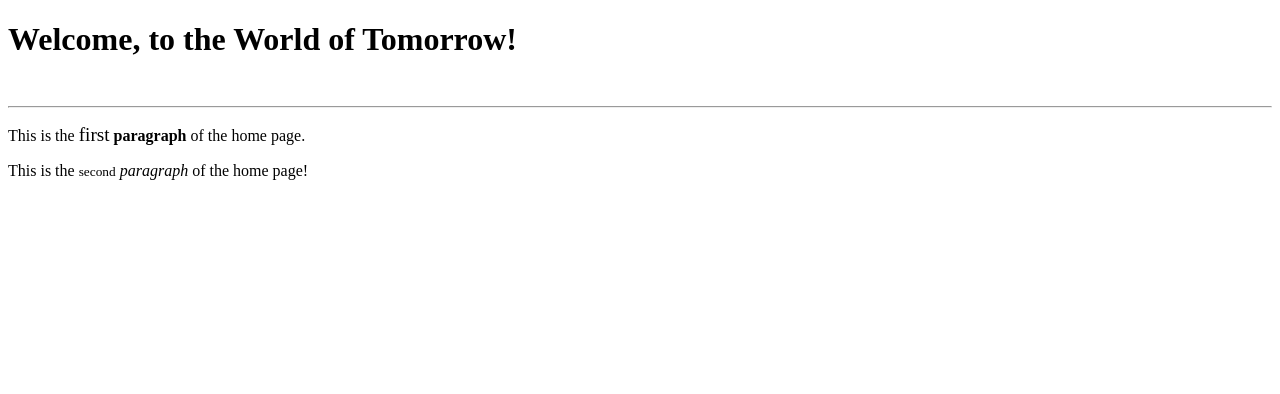
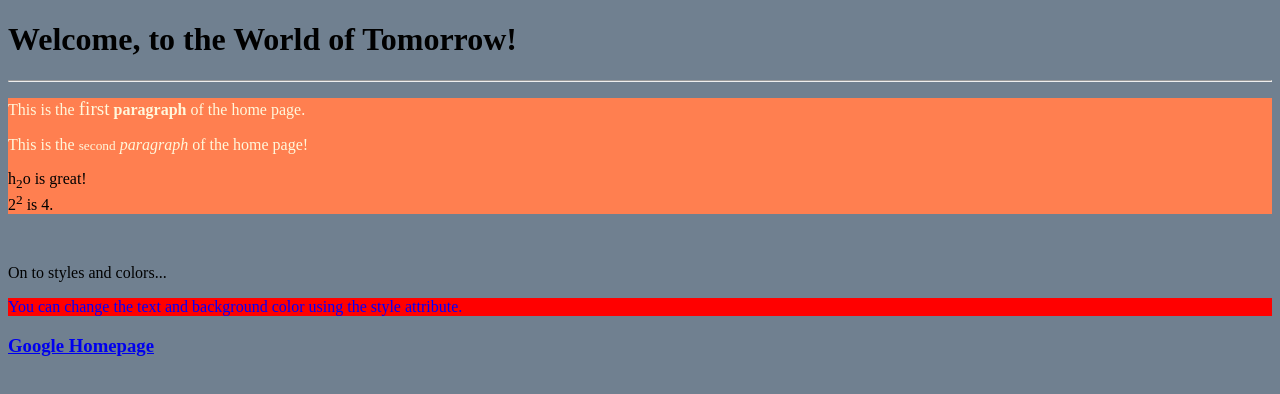
Before and after one commit to fosstek/website-alpha, a plain HTML site: page website-alpha/index.html in a window 1280 px wide. Drawn offline with Linux system fonts and the light colour scheme.

Commit message:
more stuff from tutorial

```diff
--- a/website-alpha/index.html
+++ b/website-alpha/index.html
@@ -1,17 +1,65 @@
 <!DOCTYPE html>
+
 <html>
+
     <head>
+
         <meta charset="utf-8">
         <meta name="description" content="Where it all began,...again.">
         <title>Website Alpha</title>  <!--changes tab and window title-->
+
     </head>
-    <body>
+
+    <body style="background-color: slategrey;">
+        <header>
+
+            <nav></nav>
+
+            <h1>Welcome, to the World of Tomorrow!</h1>       <!--headline-->
+            <hr/>      <!--self closing tab that adds a horizontal rule, or a line across the screen-->
+
+        </header>
 
 
-        <h1>Welcome, to the World of Tomorrow!</h1>       <!--header-->
-        <br/>                                             <!--self closing tag that adds a line break-->
-        <hr/>      <!--self closing tab that adds a horizontal rule, or a line across the screen-->
-        <p>This is the <big>first</big> <strong>paragraph</strong> of the home page.</p>  <!--paragraph is bold, first is big-->
-        <p>This is the <small>second</small> <em>paragraph</em> of the home page!</p>  <!--paragraph is emphasized, second is small-->
+        <main>
+
+            <article style="background-color: coral;">
+                <section style="color:cornsilk;">
+
+                    <p>This is the <big>first</big> <strong>paragraph</strong> of the home page.</p>  <!--paragraph is bold, first is big-->
+                    <p>This is the <small>second</small> <em>paragraph</em> of the home page!</p>  <!--paragraph is emphasized, second is small-->
+
+                </section>
+                <section>
+
+                    <p>h<sub>2</sub>o is great! <br/> 2<sup>2</sup> is 4.</p>  <!--subscript and superscript examples with a nested line break-->
+
+                </section>
+                <section>
+
+                    <aside>
+                        <!--content that really isnt part of the main topic-->
+                    </aside>
+
+                </section>
+            </article>
+
+
+
+            <br/>
+
+
+            <p>On to styles and colors...</p>
+            <p style="color:blue; background-color: red;">You can change the text and background color using the style attribute.</p>
+
+
+
+        </main>
+        <footer>
+
+            <a target="_blank" href="https://www.google.com"><h3>Google Homepage</h3></a>
+
+        </footer>
     </body>
+
 </html>
```
